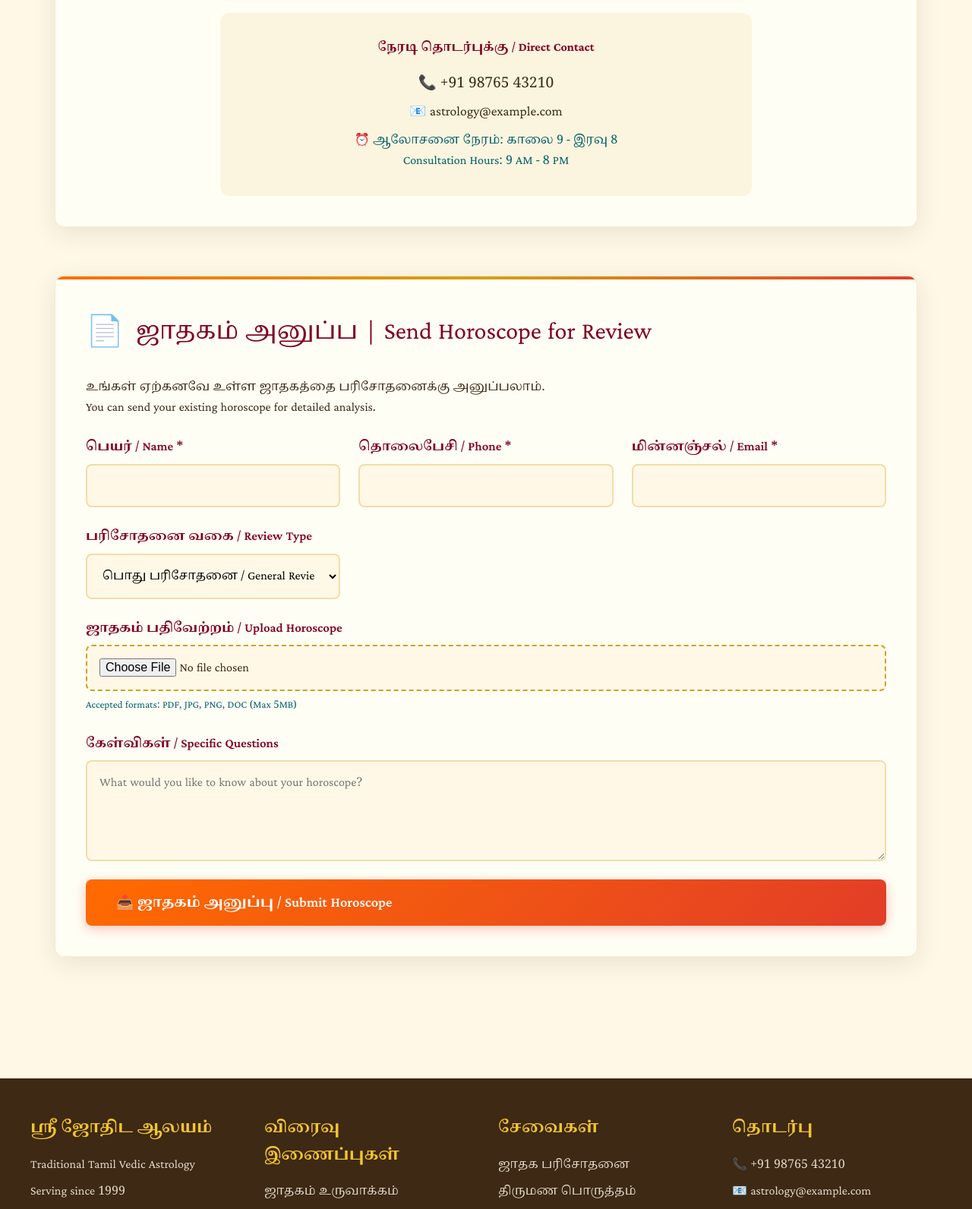
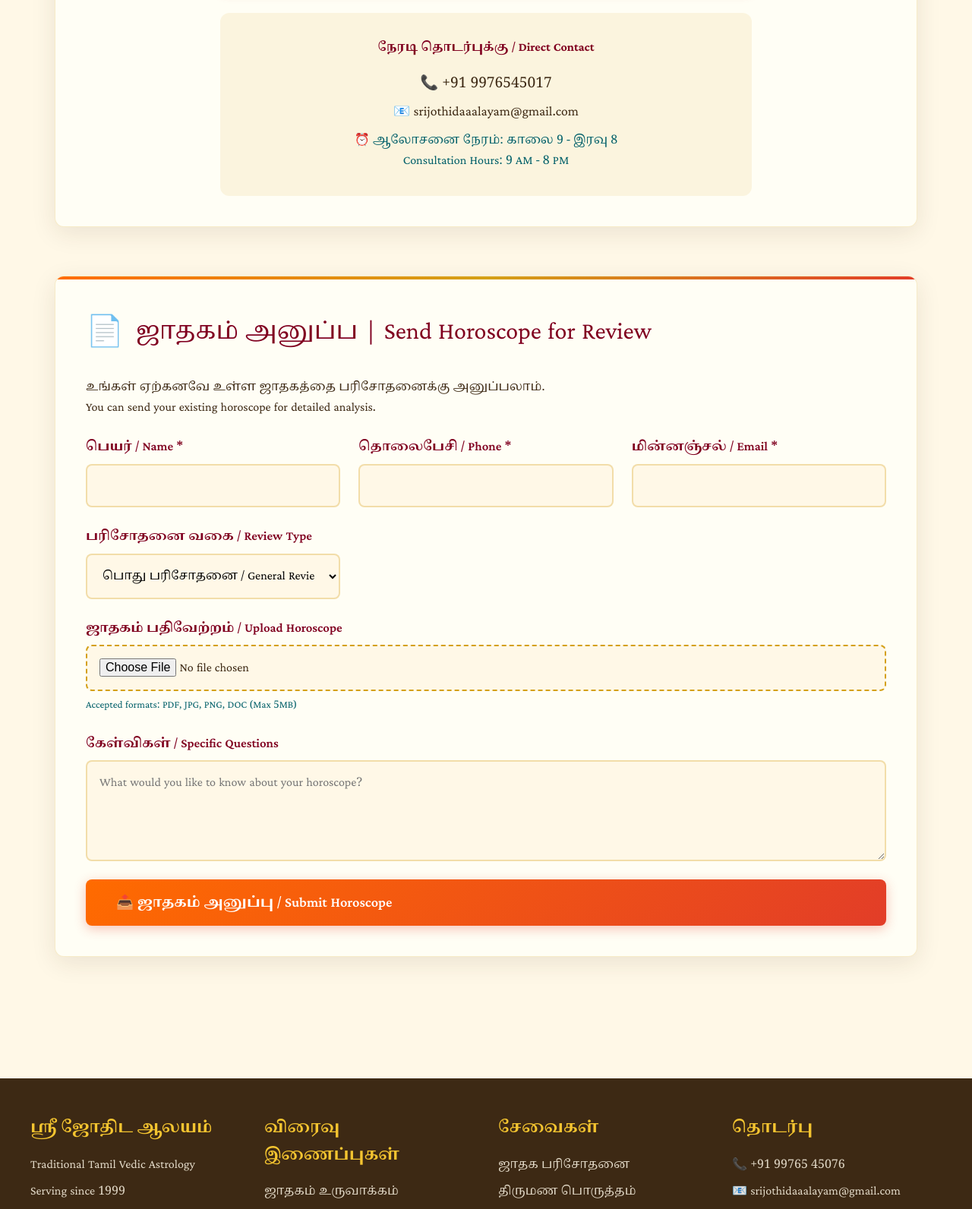
Before and after one commit to vallalar-tamil/srijothidaalayam, a plain HTML site: page index.html in a window 1280 px wide. Shown: the part 5880-7472 px from the top of the page at 76% size. Drawn offline with nearby package versions, Linux system fonts and the light colour scheme.

Commit message:
Update contact information in index.html

```diff
--- a/index.html
+++ b/index.html
@@ -1186,8 +1186,8 @@
 
                 <div style="margin-top: 2rem; text-align: center; padding: 2rem; background: rgba(212, 160, 23, 0.1); border-radius: 12px;">
                     <h4 style="color: var(--deep-maroon); margin-bottom: 1rem;">நேரடி தொடர்புக்கு / Direct Contact</h4>
-                    <p style="font-size: 1.2rem; margin-bottom: 0.5rem;">📞 +91 98765 43210</p>
-                    <p style="font-size: 1.1rem; margin-bottom: 0.5rem;">📧 astrology@example.com</p>
+                    <p style="font-size: 1.2rem; margin-bottom: 0.5rem;">📞 +91 9976545017</p>
+                    <p style="font-size: 1.1rem; margin-bottom: 0.5rem;">📧 srijothidaaalayam@gmail.com</p>
                     <p style="font-size: 1rem; color: var(--peacock-blue);">
                         ⏰ ஆலோசனை நேரம்: காலை 9 - இரவு 8
                         <br>Consultation Hours: 9 AM - 8 PM
@@ -1285,8 +1285,8 @@
 
             <div class="footer-section">
                 <h3>தொடர்பு</h3>
-                <p>📞 +91 98765 43210</p>
-                <p>📧 astrology@example.com</p>
+                <p>📞 +91 99765 45076</p>
+                <p>📧 srijothidaaalayam@gmail.com</p>
                 <p>📍 Chennai, Tamil Nadu, India</p>
             </div>
         </div>
```
